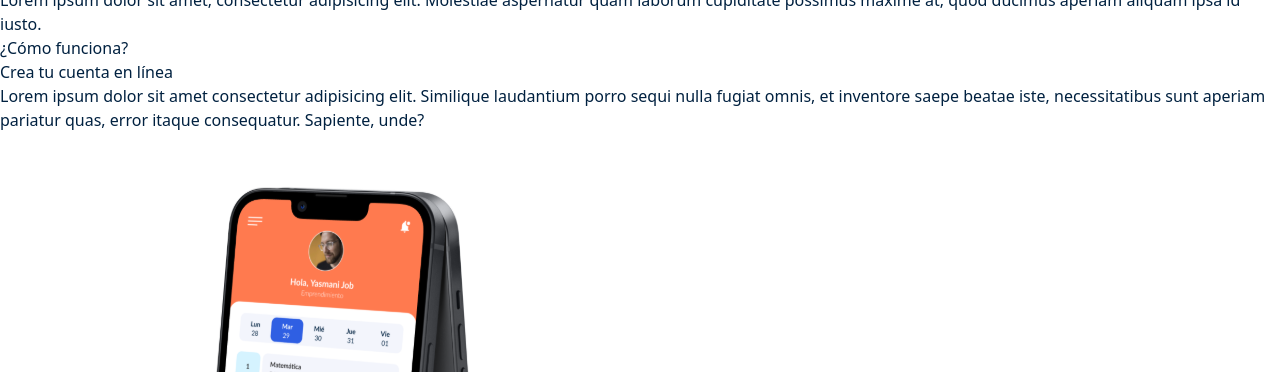
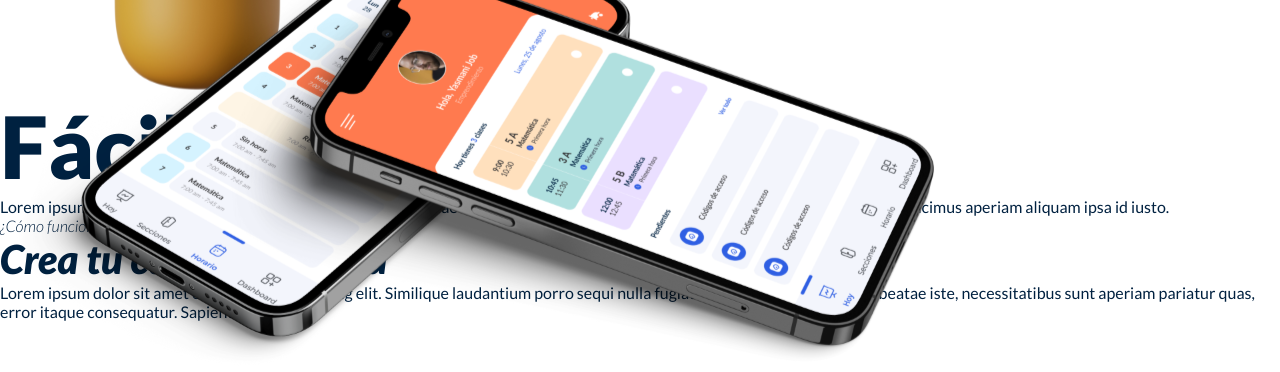
Before and after one commit to ChristDani/InkProject, a React (Vite) app: page / in a window 1280 px wide. Shown: the part 1820-2192 px from the top of the page. Built offline with nearby package versions, Linux system fonts and the light colour scheme.

Commit message:
cambios-carrusel-font

```diff
--- a/index.html
+++ b/index.html
@@ -1,9 +1,19 @@
-<!doctype html>
+<!DOCTYPE html>
 <html lang="es">
   <head>
     <meta charset="UTF-8" />
-    <link rel="icon" type="image/svg+xml" href="./src/images/public/App_Ico.svg" />
+    <link
+      rel="icon"
+      type="image/svg+xml"
+      href="./src/images/public/App_Ico.svg"
+    />
     <meta name="viewport" content="width=device-width, initial-scale=1.0" />
+    <link rel="preconnect" href="https://fonts.googleapis.com" />
+    <link rel="preconnect" href="https://fonts.gstatic.com" crossorigin />
+    <link
+      href="https://fonts.googleapis.com/css2?family=Lato:ital,wght@0,100;0,300;0,400;0,700;0,900;1,100;1,300;1,400;1,700;1,900&display=swap"
+      rel="stylesheet"
+    />
     <title>Inkuña</title>
   </head>
   <body>
--- /dev/null
+++ b/src/components/carruselVertical/index.tsx
@@ -0,0 +1,69 @@
+import { useEffect, useRef, useState } from "react";
+
+const Carrusel = ({
+  interval = 3000,
+  images,
+}: {
+  interval: number;
+  images: string[];
+}) => {
+  const [currentIndex, setCurrentIndex] = useState(0);
+  const timeoutRef = useRef<null | number>(null);
+
+  const resetTimeout = () => {
+    if (timeoutRef.current) {
+      clearTimeout(timeoutRef.current);
+    }
+  };
+
+  useEffect(() => {
+    resetTimeout();
+    timeoutRef.current = setTimeout(
+      () =>
+        setCurrentIndex((prevIndex) =>
+          prevIndex === images.length - 1 ? 0 : prevIndex + 1
+        ),
+      interval
+    );
+
+    return () => {
+      resetTimeout();
+    };
+  }, [currentIndex, images.length, interval]);
+
+  return (
+    <div className="flex gap-10">
+      <div className=" overflow-hidden h-[640px]  w-[640px] bg-gradient-to-b from-fuchsia-200 to-fuchsia-100 border rounded-[40px] ">
+        <div
+          className=" flex flex-col transition-transform duration-700 ease-linear "
+          style={{ transform: `translateY(${-((1/images.length) * currentIndex) * 100}%)` }}
+        >
+          {images.map((src, index) => (
+            <div className="flex-shrink-0 w-full " key={index}>
+              <img
+                src={src}
+                className="h-[640px] w-[640px]  text-center"
+                alt={`Slide ${index}`}
+              />
+            </div>
+          ))}
+        </div>
+      </div>
+      <div className="  right-8 transform  flex flex-col space-y-2 my-auto">
+        {images.map((_, index) => (
+          <button
+            key={index}
+            className={`w-[40px] h-[40px] rounded-full ${
+              index === currentIndex ? "bg-[#FD1775]" : ""
+            }`}
+            onClick={() => setCurrentIndex(index)}
+          >
+            {index + 1}
+          </button>
+        ))}
+      </div>
+    </div>
+  );
+};
+
+export default Carrusel;
--- a/src/css/index.css
+++ b/src/css/index.css
@@ -5,4 +5,63 @@
 * {
   color: #002140;
   font-size: 16px;
+  font-family: "Lato", sans-serif;
+  font-weight: 400;
+  font-style: normal;
+  line-height: 19.2px;
 }
+
+.lato-thin {
+  font-weight: 100;
+  font-style: normal;
+}
+
+.lato-light {
+  font-weight: 300;
+  font-style: normal;
+}
+
+.lato-regular {
+  font-weight: 400;
+  font-style: normal;
+}
+
+.lato-bold {
+  font-weight: 700;
+  font-style: normal;
+}
+
+.lato-black {
+  font-weight: 900;
+  font-style: normal;
+  line-height: 103.2px;
+  font-size: 86px;
+}
+
+.lato-thin-italic {
+  font-weight: 100;
+  font-style: italic;
+}
+
+.lato-light-italic {
+  font-weight: 300;
+  font-style: italic;
+
+}
+
+.lato-regular-italic {
+  font-weight: 400;
+  font-style: italic;
+}
+
+.lato-bold-italic {
+  font-weight: 700;
+  font-style: italic;
+}
+
+.lato-black-italic {
+  font-weight: 900;
+  font-style: italic;
+  font-size: 40px;
+  line-height: 48px;
+}
--- a/src/pages/beneficios/index.tsx
+++ b/src/pages/beneficios/index.tsx
@@ -2,7 +2,7 @@ const Beneficios = () => {
     return (
         <>
             <div className="text-[#002140] text-center w-1/2 mx-auto flex flex-col gap-4 mt-12">
-                <h1 className="text-5xl font-bold">Beneficios</h1>
+                <h1 className="lato-black">Beneficios</h1>
                 <span className="text-sm font-semibold">Lorem ipsum dolor sit amet consectetur adipisicing elit. Cumque, beatae voluptatibus! Cupiditate veniam, amet libero commodi nam a saepe rerum enim deserunt.</span>
             </div>
             <div className=" flex flex-col gap-10 mt-12">
--- a/src/pages/home/principal.tsx
+++ b/src/pages/home/principal.tsx
@@ -6,7 +6,7 @@ const Principal = () => {
         <>
             <div className="flex h-[774px]">
                 <div className="w-[50%]">
-                    <h1 className="text-7xl">Todo lo que necesitas en una plataforma genial</h1>
+                    <h1 className="lato-black">Todo lo que necesitas en una plataforma genial</h1>
                     <span className="text-justify">Sigue los planes de tu equipo, registra su progreso y comenta todo en un solo lugar. Déjanos manejar tu trabajo sin problemas y no te pierdas de lo que hace tu equipo.</span>
                     <ul className="flex gap-4">
                         <li>Ver video</li>
--- a/src/pages/home/usabilidad.tsx
+++ b/src/pages/home/usabilidad.tsx
@@ -1,10 +1,20 @@
-import Phone2 from "../../common/images/phone2";
+import Carrusel from "../../components/carruselVertical";
 
 const Usabilidad = () => {
+  const images = [
+    "src/images/home/phone.svg",
+    "src/images/home/hand.svg",
+    "src/images/home/iPhone 13.svg",
+    "src/images/home/iPhone 13.svg",
+    "src/images/home/phone.svg",
+    "src/images/home/hand.svg",
+    "src/images/home/iPhone 13.svg",
+  ];
+
   return (
     <div>
       <div className="text-center m-4">
-        <h2 className="text-[86px] leadint-[103px]">
+        <h2 className="lato-black">
           Fácil y flexible de usar
         </h2>
         <p className="text-[16px] leadint-[19px] mx-96 ">
@@ -13,10 +23,10 @@ const Usabilidad = () => {
           aperiam aliquam ipsa id iusto.
         </p>
       </div>
-      <div className="flex">
+      <div className="flex w-max">
         <div className="w-[640px] my-24">
-          <p className="w-[300px]">¿Cómo funciona?</p>
-          <h2 className="text-[40px]">Crea tu cuenta en línea</h2>
+          <p className=" lato-light-italic">¿Cómo funciona?</p>
+          <h2 className="lato-black-italic">Crea tu cuenta en línea</h2>
           <p className="w-[400px]">
             Lorem ipsum dolor sit amet consectetur adipisicing elit. Similique
             laudantium porro sequi nulla fugiat omnis, et inventore saepe beatae
@@ -24,98 +34,11 @@ const Usabilidad = () => {
             consequatur. Sapiente, unde?
           </p>
         </div>
-        <div className="w-[640px] bg-gradient-to-b from-fuchsia-200 to-fuchsia-100 border rounded-[40px] my-6">
-          <div
-            id="controls-carousel"
-            className="relative w-full"
-            data-carousel="static"
-          >
-            <div className="relative h-56 overflow-hidden rounded-lg md:h-96">
-              <div
-                className=" duration-700 ease-in-out"
-                data-carousel-item
-              >
-                <Phone2/>
-              </div>
-
-              <div
-                className=" duration-700 ease-in-out"
-                data-carousel-item="active"
-              >
-                <Phone2/>
-              </div>
-
-              <div
-                className=" duration-700 ease-in-out"
-                data-carousel-item
-              >
-                <Phone2/>
-              </div>
-
-              <div
-                className=" duration-700 ease-in-out"
-                data-carousel-item
-              >
-                <Phone2/>
-              </div>
-
-              <div
-                className="hidden duration-700 ease-in-out"
-                data-carousel-item
-              >
-                <Phone2/>
-              </div>
-            </div>
-
-            <button
-              type="button"
-              className="absolute top-0 start-0 z-30 flex items-center justify-center h-full px-4 cursor-pointer group focus:outline-none"
-              data-carousel-prev
-            >
-              <span className="inline-flex items-center justify-center w-10 h-10 rounded-full bg-white/30 dark:bg-gray-800/30 group-hover:bg-white/50 dark:group-hover:bg-gray-800/60 group-focus:ring-4 group-focus:ring-white dark:group-focus:ring-gray-800/70 group-focus:outline-none">
-                <svg
-                  className="w-4 h-4 text-white dark:text-gray-800 rtl:rotate-180"
-                  aria-hidden="true"
-                  xmlns="http://www.w3.org/2000/svg"
-                  fill="none"
-                  viewBox="0 0 6 10"
-                >
-                  <path
-                    stroke="currentColor"
-                    stroke-linecap="round"
-                    stroke-linejoin="round"
-                    stroke-width="2"
-                    d="M5 1 1 5l4 4"
-                  />
-                </svg>
-                <span className="sr-only">Previous</span>
-              </span>
-            </button>
-            <button
-              type="button"
-              className="absolute top-0 end-0 z-30 flex items-center justify-center h-full px-4 cursor-pointer group focus:outline-none"
-              data-carousel-next
-            >
-              <span className="inline-flex items-center justify-center w-10 h-10 rounded-full bg-white/30 dark:bg-gray-800/30 group-hover:bg-white/50 dark:group-hover:bg-gray-800/60 group-focus:ring-4 group-focus:ring-white dark:group-focus:ring-gray-800/70 group-focus:outline-none">
-                <svg
-                  className="w-4 h-4 text-white dark:text-gray-800 rtl:rotate-180"
-                  aria-hidden="true"
-                  xmlns="http://www.w3.org/2000/svg"
-                  fill="none"
-                  viewBox="0 0 6 10"
-                >
-                  <path
-                    stroke="currentColor"
-                    stroke-linecap="round"
-                    stroke-linejoin="round"
-                    stroke-width="2"
-                    d="m1 9 4-4-4-4"
-                  />
-                </svg>
-                <span className="sr-only">Next</span>
-              </span>
-            </button>
-          </div>
+        {/* <div className="w-[750px] h-[640px] bg-gradient-to-b from-fuchsia-200 to-fuchsia-100 border rounded-[40px] my-6">
+            <Carrusel images={images}  interval={4000} />
+        </div> */}
+        <div className="my-6 ">
+          <Carrusel images={images} interval={4000} />
         </div>
       </div>
     </div>
```
Also changed, not shown: src/pages/home/beneficios.tsx (+4 -4 lines).
